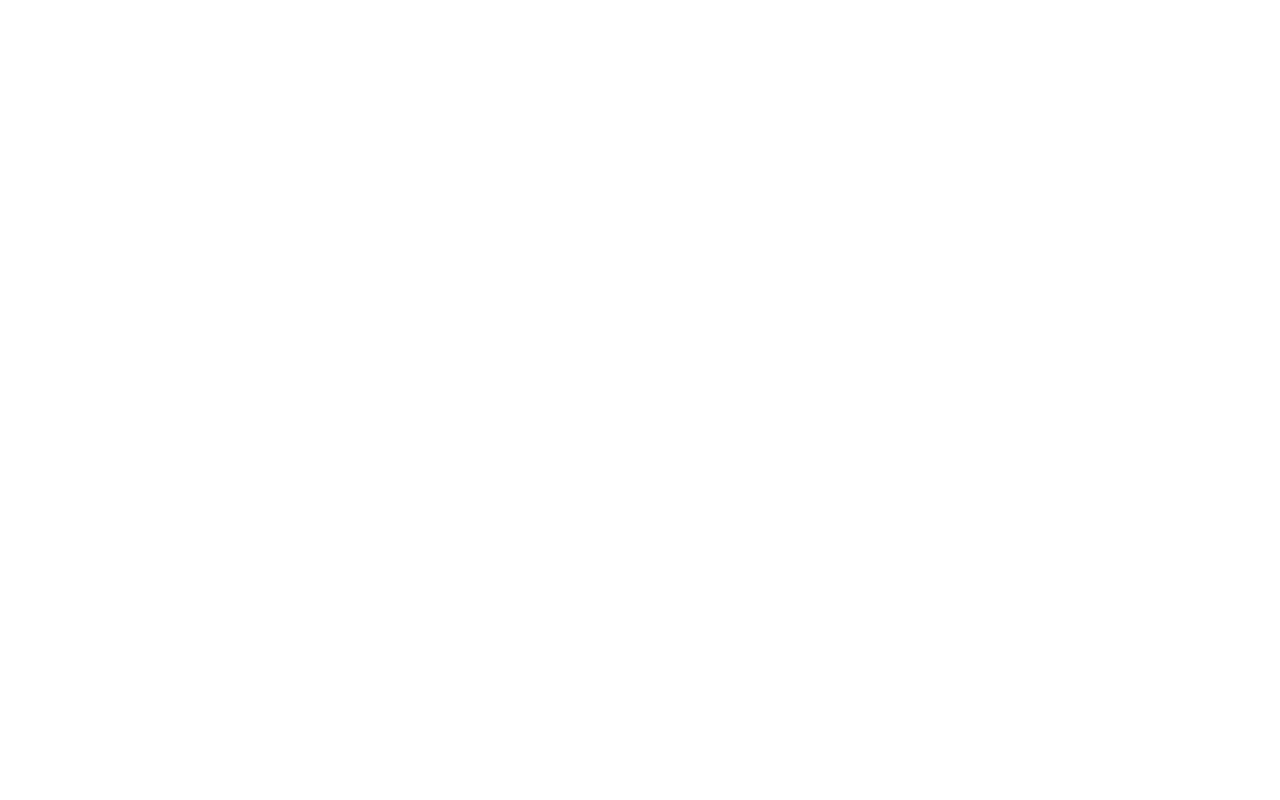
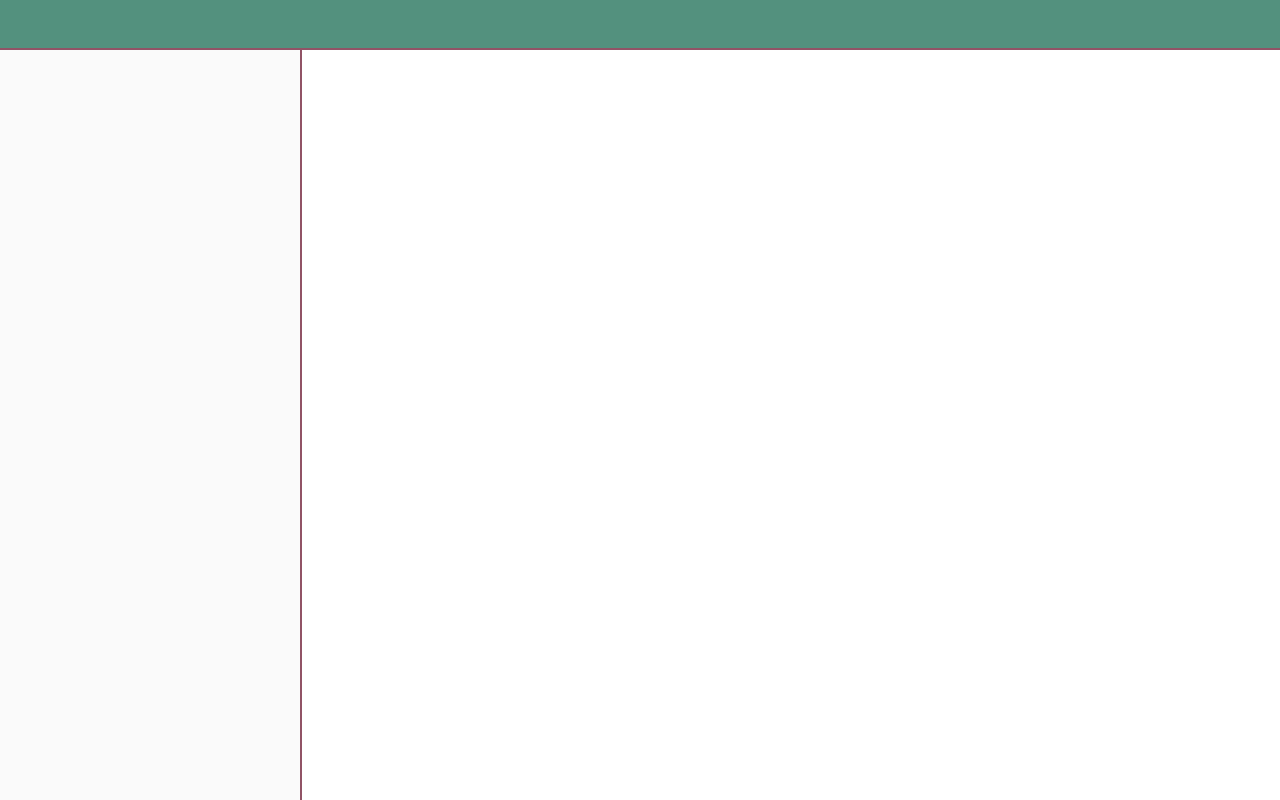
Before and after one commit to evan1mclean/todo-list, a website built with webpack: page dist/index.html in a window 1280 px wide. Built offline with nearby package versions, Linux system fonts and the light colour scheme.

Commit message:
Initial layout

```diff
--- a/dist/index.html
+++ b/dist/index.html
@@ -10,6 +10,22 @@
     <title>Todo List</title>
 </head>
 <body>
+    <div class="project-container">
+        <div class="header">
 
+        </div>
+        <div class="sidebar">
+            <div class="filters">
+
+            </div>
+            <div class="projects">
+
+            </div>
+
+        </div>
+        <div class="todo-list">
+
+        </div>
+    </div>
 </body>
 </html>
--- a/dist/styles/style.css
+++ b/dist/styles/style.css
@@ -0,0 +1,38 @@
+:root {
+    --background-color: #53917E;
+    --border-color: #915366;
+    --border: 2px solid var(--border-color);
+}
+
+.project-container {
+    height: 100vh;
+    display: grid;
+    grid-template-rows: 50px auto;
+    grid-template-columns: auto 1fr;
+    background-color: var(--background-color);
+}
+
+.header {
+    grid-row: 1/2;
+    grid-column: 1/3;
+    border-bottom: var(--border);
+}
+
+.sidebar {
+    background-color: #fafafa;
+    width: 300px;
+    grid-column: 1/2;
+    border-right: var(--border);
+    white-space: nowrap;
+    overflow: hidden;
+    transition: 0.3s;
+}
+
+.sidebar .hidden {
+    width: 0;
+    transition: 0.3s;
+}
+
+.todo-list {
+    background-color: white;
+}
```
